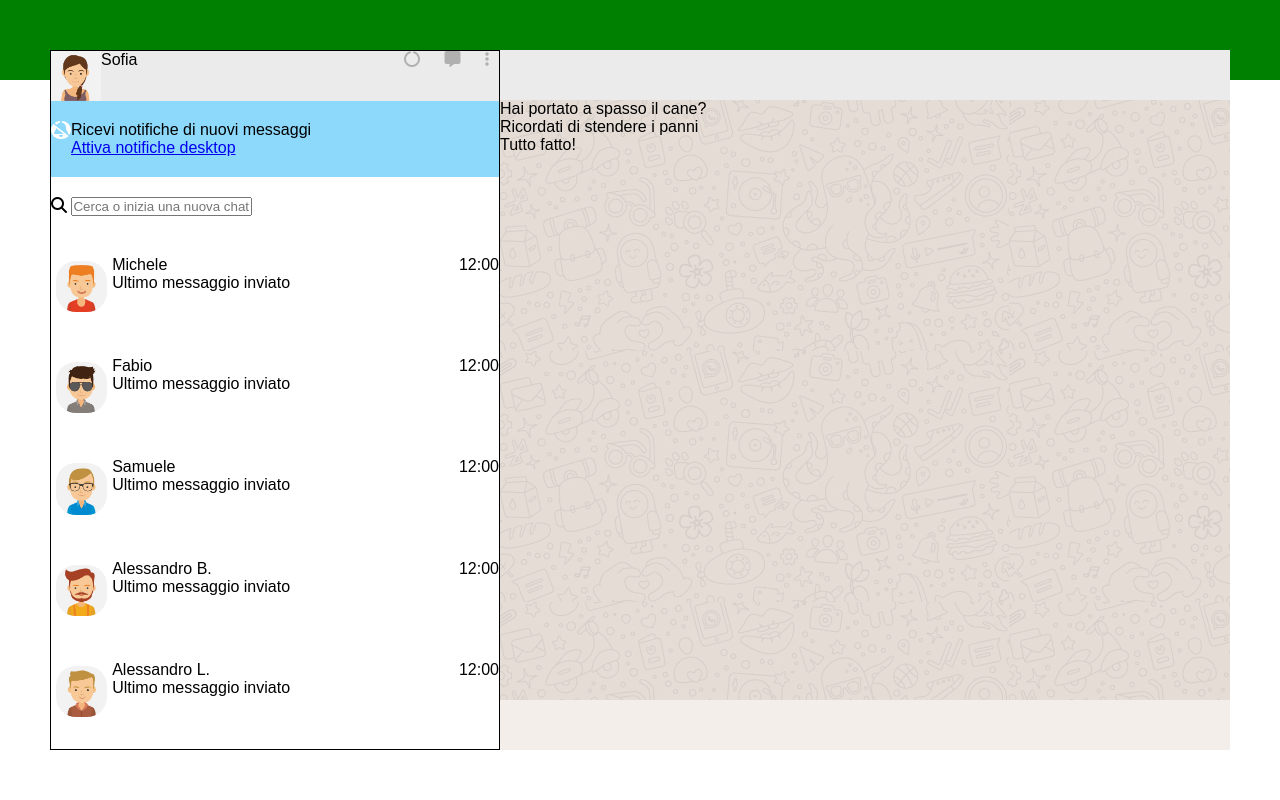
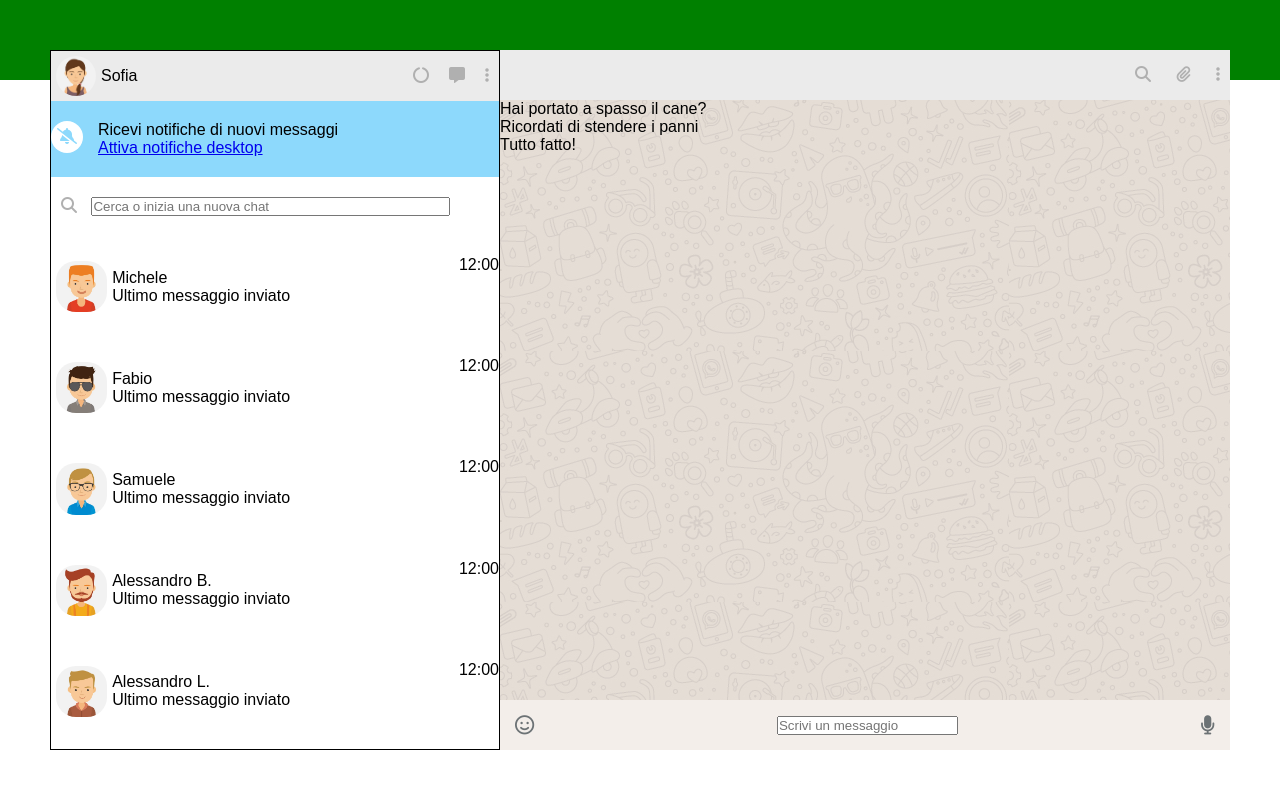
Before and after one commit to Johnnyy91/vue-boolzapp, a plain HTML site: page index.html in a window 1280 px wide. Drawn offline with nearby package versions, Linux system fonts and the light colour scheme.

Commit message:
modification layout

```diff
--- a/css/style.css
+++ b/css/style.css
@@ -17,6 +17,10 @@ img {
 
 .space-between{
     justify-content: space-between;
+}
+
+.space-around{
+    justify-content: space-around;
 }
 
 .column{
@@ -56,6 +60,15 @@ aside {
     z-index: 0;
 }
 
+.profile img{
+    border-radius: 25px;
+    padding: 5px 5px;
+}
+
+.profile span{
+    align-self: center;
+}
+
 .contact img{
     width: 15%;
     border-radius: 25px;
@@ -67,6 +80,11 @@ aside {
     height: 50px;
     justify-content: space-between;
     background-color: hsl(0deg 0% 92%);
+}
+
+.icon{
+    align-items: center;
+    display: flex;
 }
 
 .icon span{
@@ -84,7 +102,20 @@ aside {
     border-radius: 20px;
     background-color: white;
     height: 20%;
+    padding: 7px 6px;
+}
 
+.attivation-notifications{
+    padding: 0 15px;
+}
+
+.search input{
+    width: 80%;
+}
+
+.search i{
+    padding: 0 10px;
+    color: hsl(0deg 0% 69%);
 }
 
 .list-contact{
@@ -95,8 +126,22 @@ aside {
     padding: 20px 0;
 }
 
+.card{
+    align-items: center;
+}
+
 
 /* PART RIGHT */
+
+.head-icon{
+    align-self: center;
+}
+
+.head-icon i{
+    padding: 0 10px;
+    color: hsl(0deg 0% 69%);
+}
+
 main {
     flex-grow: 1;
     display: flex;
@@ -119,4 +164,11 @@ header {
 footer {
     height: 50px;
     background-color: #f3eeea;
+    align-items: center;
 }
+
+footer i{
+    color: hsl(198deg 4% 44%);
+    padding: 0 15px;
+    font-size: 1.2rem;
+}
--- a/index.html
+++ b/index.html
@@ -36,8 +36,10 @@
                     </div>
                 </div>
                 <div class="notifications flex">
-                    <div class="bell"><i class="fa-solid fa-bell-slash"></i></div>
-                    <div>
+                    <div class="bell">
+                        <i class="fa-solid fa-bell-slash"></i>
+                    </div>
+                    <div class="attivation-notifications">
                         <p>Ricevi notifiche di nuovi messaggi</p>
                         <p><a href="#">Attiva notifiche desktop</a></p>
                     </div>
@@ -50,7 +52,7 @@
                     <ul>
                         <li class="list-contact" v-for="(contact , i) in contacts">
                          <div class="flex space-between">
-                            <div class="flex">
+                            <div class="card flex">
                                 <img :src="contacts[i].avatar" alt="contacts[i].avatar">
                                 <div>
                                 <p>{{contacts[i].name}}</p>
@@ -67,7 +69,14 @@
 
             <!-- PART RIGHT -->
             <main>
-                <header></header>
+                <header class="flex space-between">
+                    <div></div>
+                    <div class="head-icon">
+                        <i class="fa-solid fa-magnifying-glass"></i>
+                        <i class="fa-solid fa-paperclip"></i>
+                        <i class="fa-solid fa-ellipsis-vertical"></i>
+                    </div>
+                </header>
                 <div class="content">
                     <ul>
                         <li v-for="(message , i) in contacts[activeProfile].messages">
@@ -77,7 +86,17 @@
                         </li>
                     </ul>
                 </div>
-                <footer></footer>
+                <footer class="flex space-between">
+                    <div>
+                        <i class="fa-regular fa-face-smile"></i>
+                    </div>
+                    <div>
+                        <input type="text" placeholder="Scrivi un messaggio">
+                    </div>
+                    <div>
+                        <i class="fa-solid fa-microphone"></i>
+                    </div>
+                </footer>
             </main>
         </div>
     </div>
```
